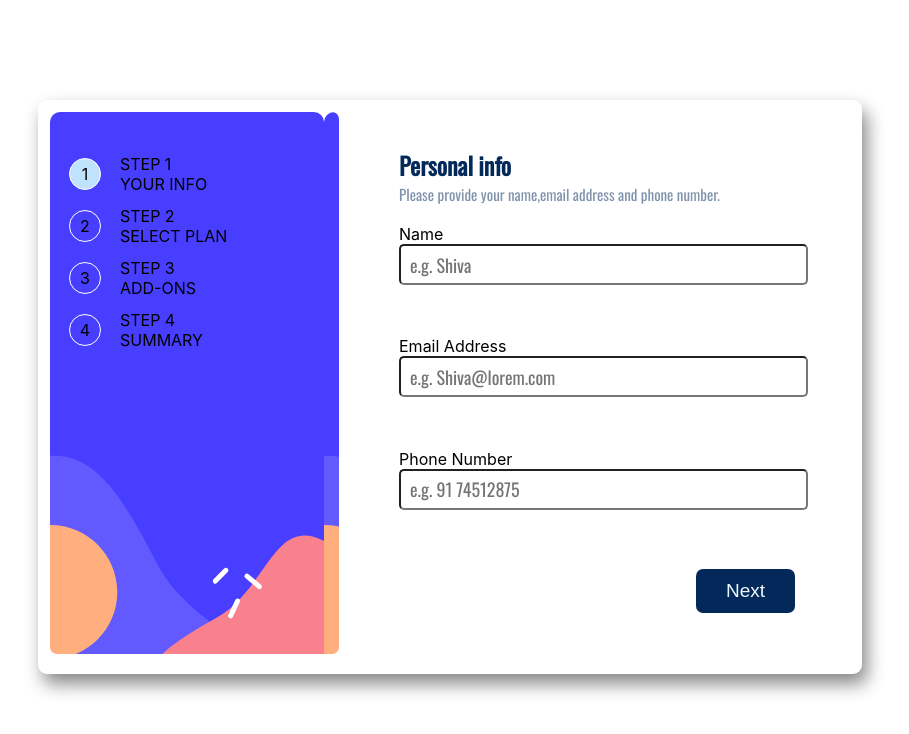
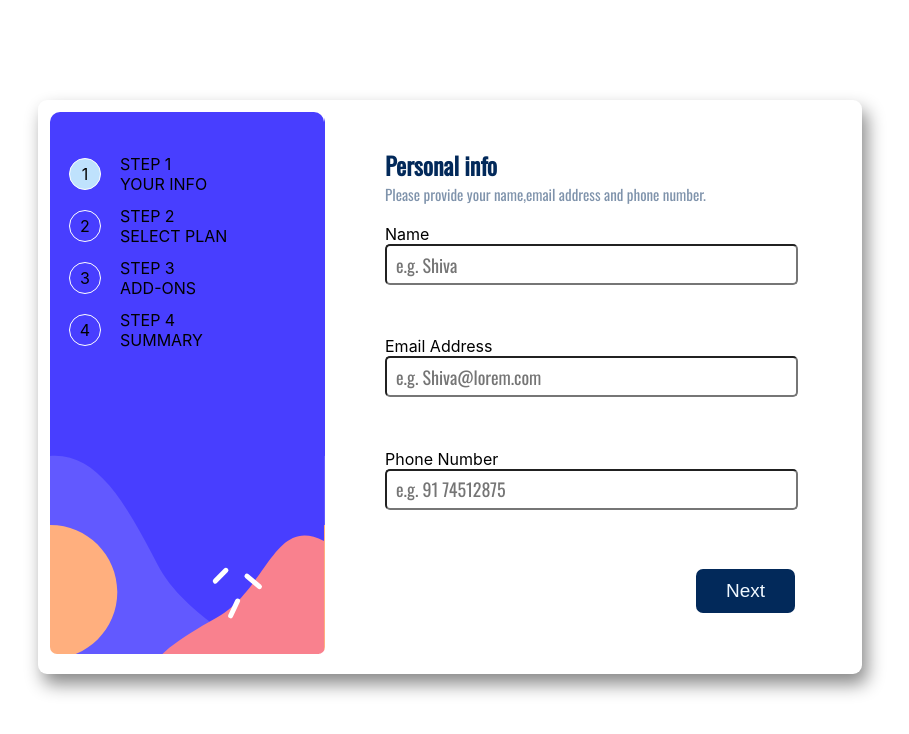
Before and after one commit to jyotirmoy-sinhababu/Multi-step-form, a React (Create React App) app: page / in a window 1280 px wide. Shown: the top 734 px of the page, without its empty margins (190-1099 px from the left). Built offline with nearby package versions, Linux system fonts and the light colour scheme; the HTML template or start-up script is replaced by a standard one.

Commit message:
style added

```diff
--- a/src/components/addOns/addOn.css
+++ b/src/components/addOns/addOn.css
@@ -2,6 +2,7 @@
   display: flex;
   flex-direction: column;
   gap: 45px;
+  width: 410px;
 }
 
 .addOn-input-main-cnt {
--- a/src/components/info/info.css
+++ b/src/components/info/info.css
@@ -4,6 +4,7 @@
   display: flex;
   flex-direction: column;
   gap: 1.2rem;
+  width: 410px;
 }
 
 .info-input-cnt {
--- a/src/components/plan/selectPlan.css
+++ b/src/components/plan/selectPlan.css
@@ -2,6 +2,7 @@
   display: flex;
   flex-direction: column;
   gap: 2.2rem;
+  width: 410px;
 }
 
 .plan-btn-cnt {
--- a/src/components/summary/summary.css
+++ b/src/components/summary/summary.css
@@ -2,6 +2,7 @@
   display: flex;
   flex-direction: column;
   gap: 2.5rem;
+  width: 410px;
 }
 
 .summary-data-cnt {
```
